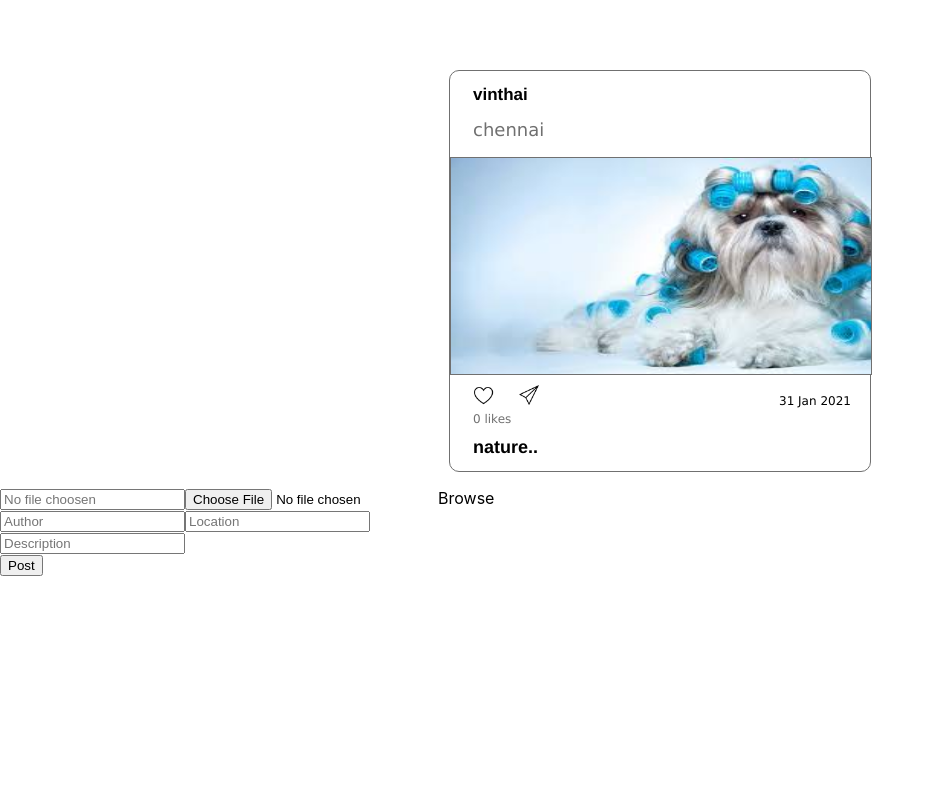
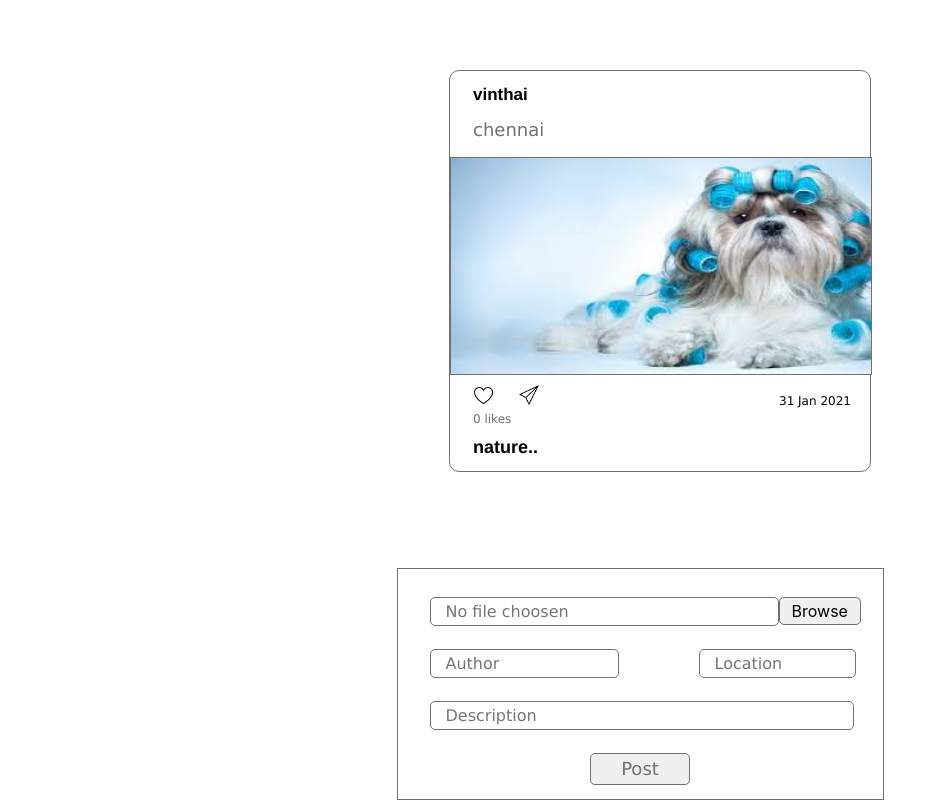
Before and after one commit to the-10x-academy/apprenticeship-team-b, a React (Create React App) app in the folder client/: page /posts in a window 1280 px wide. Shown: the part 2692-3492 px from the top of the page, without its empty margins (0-947 px from the left). Before the commit the page ends 3268 px from the top, so only its background shows below. Built offline with nearby package versions, Linux system fonts and the light colour scheme.

Commit message:
css props header

```diff
--- a/client/src/header.css
+++ b/client/src/header.css
@@ -33,3 +33,119 @@
     background: transparent;
     margin-right:200px;
 }
+.uploadParent{
+    display: flex;
+    justify-content: center;
+    align-items: center;
+}
+.uploadBox{
+    display: flex;
+    flex-direction: column;
+    margin-top: 80px;
+    padding-left: 10px;
+    padding-right: 10px;
+width: 465px;
+height: 230px;
+    background: #FFFFFF 0% 0% no-repeat padding-box;
+border: 1px solid #707070;
+opacity: 1;
+}
+.uploadImage{
+    margin-top: 28px;
+    width: 330px;
+    padding-left: 15px;
+height: 25px;
+font: normal normal normal 16px/20px Verdana;
+letter-spacing: 0px;
+color: #707070;
+opacity: 1;
+    background: #FFFFFF 0% 0% no-repeat padding-box;
+border: 1px solid #707070;
+border-radius: 5px;
+opacity: 1;
+}
+.uploadImg{
+    padding-left: 22px;
+
+}
+.uploadAut{
+    display: flex;
+    flex-direction: row;
+    padding-left: 22px;
+    margin-top: 23px;
+}
+.uploadA{
+    height:25px;
+    width:170px;
+    padding-left: 15px;
+    font: normal normal normal 16px/20px Verdana;
+letter-spacing: 0px;
+color: #707070;
+opacity: 1;
+    background: #FFFFFF 0% 0% no-repeat padding-box;
+border: 1px solid #707070;
+border-radius: 5px;
+opacity: 1;
+}
+.uploadLoc{
+    height:25px;
+    width:138px;
+    margin-left: 80px;
+    padding-left: 15px;
+    background: #FFFFFF 0% 0% no-repeat padding-box;
+    font: normal normal normal 16px/20px Verdana;
+border: 1px solid #707070;
+color: #707070;
+border-radius: 5px;
+opacity: 1;
+}
+.uploadMessage{
+    padding-left: 22px;
+    margin-top: 23px;
+}
+.uploadM{
+    height:25px;
+    padding-left: 15px;
+    width:405px;
+    text-align: left;
+font: normal normal normal 16px/20px Verdana;
+letter-spacing: 0px;
+color: #707070;
+background: #FFFFFF;
+border: 1px solid #707070;
+border-radius: 5px;
+opacity: 1;
+}
+.uploadPost{
+    margin-top: 23px;
+    display: flex;
+    justify-content: center;
+    align-items: center;
+}
+.uploadpostB{
+    text-align: center ;
+    width: 100px;
+height: 32px;
+font: normal normal normal 18px/22px Verdana;
+letter-spacing: 0px;
+color: #707070;
+opacity: 1;
+background: #F0F0F0;
+border: 1px solid #707070;
+border-radius: 5px;
+
+}
+.uploadButton {
+    text-align: center;
+    padding-left: 12px;
+    padding-right: 12px;
+    padding-top: 3px;
+    padding-bottom: 3px;
+    border: 1px solid #707070;
+    border-radius: 5px;
+    opacity: 1;
+    background: #F0F0F0
+}
+input[type="file"] {
+    display: none;
+}
```
